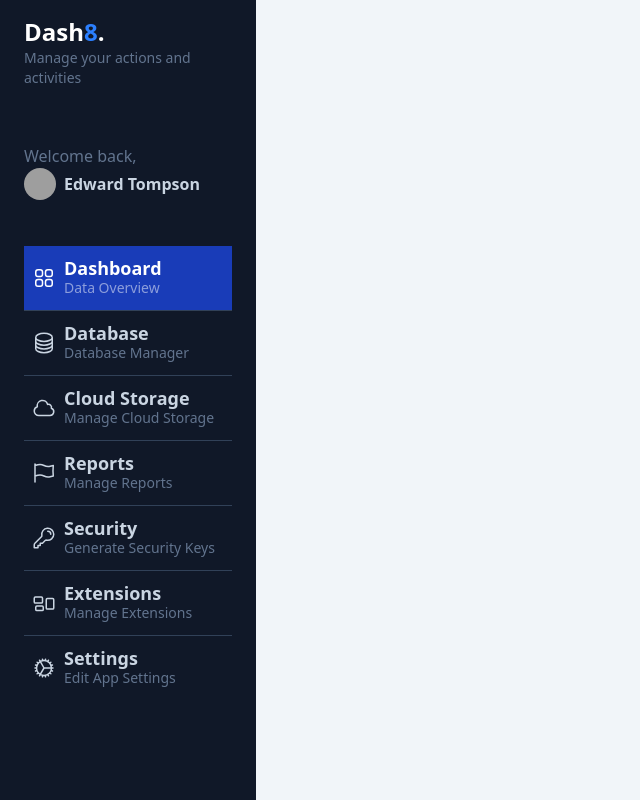
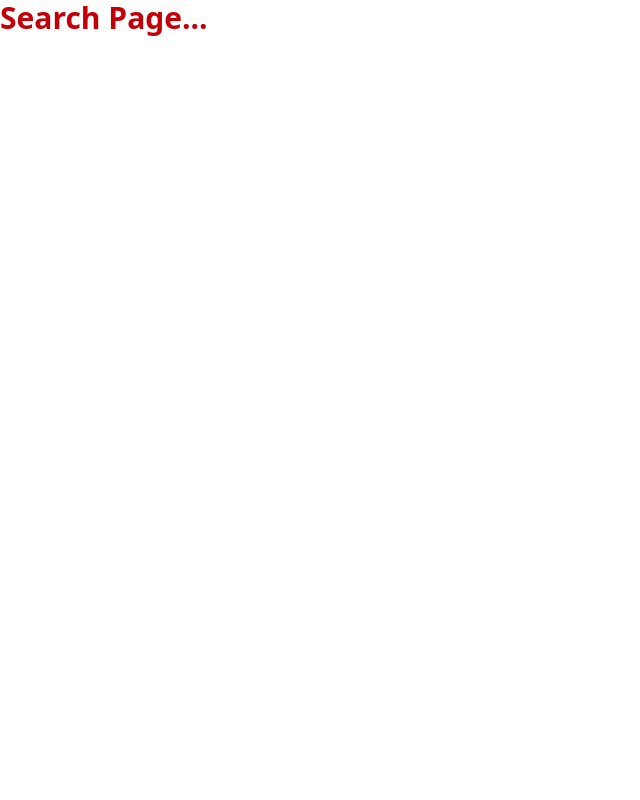
Before and after one commit to ManuelFBS/03-gifts-app, an Angular app: page /search in a window 1280 px wide. Before the commit this address led to /dashboard. Shown: the whole page, without its empty margins (0-640 px from the left). Built offline with nearby package versions, Linux system fonts and the light colour scheme; grey boxes are pictures that could not be loaded.

Commit message:
Modif. y/o correcciones varias...

```diff
--- a/src/app/app.routes.ts
+++ b/src/app/app.routes.ts
@@ -11,7 +11,12 @@ export const routes: Routes = [
       {
             path: 'trending',
             loadComponent: () =>
-                  import('./gifts/pages/trending/trending.component'),
+                  import('./gifts/pages/trending-page/trending-page.component'),
+      },
+      {
+            path: 'search',
+            loadComponent: () =>
+                  import('./gifts/pages/search-page/search-page.component'),
       },
       {
             path: '**',
--- /dev/null
+++ b/src/app/gifts/pages/search-page/search-page.component.html
@@ -0,0 +1 @@
+<h1 class="text-3xl text-red-700 font-bold">Search Page...</h1>
--- /dev/null
+++ b/src/app/gifts/pages/search-page/search-page.component.ts
@@ -0,0 +1,9 @@
+import { ChangeDetectionStrategy, Component } from '@angular/core';
+
+@Component({
+      selector: 'app-search',
+      imports: [],
+      templateUrl: './search-page.component.html',
+      changeDetection: ChangeDetectionStrategy.OnPush,
+})
+export default class SearchComponent {}
--- a/src/app/gifts/pages/trending/trending.component.ts
+++ b/src/app/gifts/pages/trending-page/trending-page.component.ts
@@ -3,6 +3,6 @@ import { Component } from '@angular/core';
 @Component({
       selector: 'app-trending',
       imports: [],
-      templateUrl: './trending.component.html',
+      templateUrl: './trending-page.component.html',
 })
 export default class TrendingComponent {}
```
Also changed, not shown: src/app/gifts/pages/trending-page/trending-page.component.html (renamed from src/app/gifts/pages/trending/trending.component.html).
